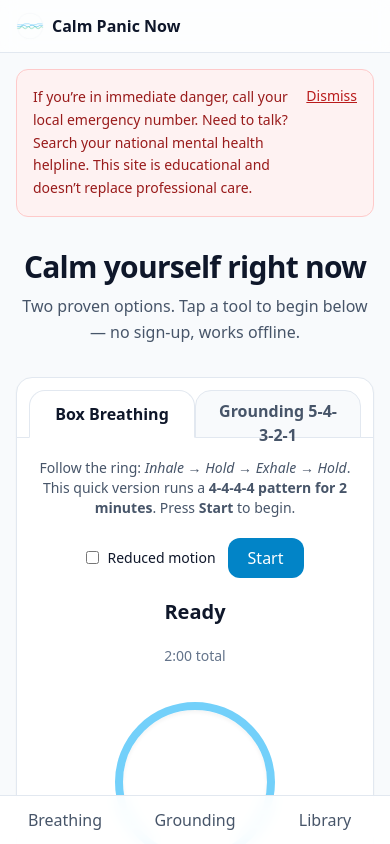
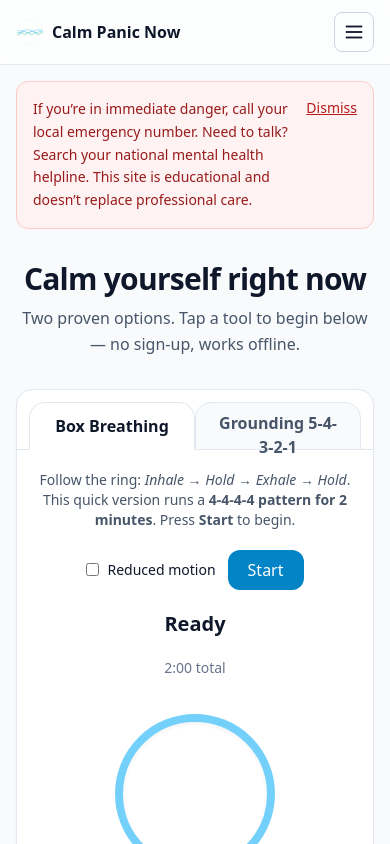
Before and after one commit to JiriTill/calm-panic-now, a Next.js app: page / in a window 390 px wide. Shown: the top 844 px of the page. Built offline with nearby package versions, Linux system fonts and the light colour scheme.

Commit message:
Update layout.tsx

```diff
--- a/src/app/layout.tsx
+++ b/src/app/layout.tsx
@@ -4,6 +4,7 @@ import Link from "next/link";
 import MobileNav from "./ui/MobileNav";
 import KoFiSmallButton from "./ui/KoFiSmallButton";
 import Image from "next/image";
+import MobileMenu from "./ui/MobileMenu";
 
 export const metadata: Metadata = {
   metadataBase: new URL("https://calmpanicnow.com"),
@@ -34,15 +35,18 @@ export default function RootLayout({ children }: { children: React.ReactNode })
               <Image src="/logo.png" alt="Calm Panic Now logo" width={28} height={28} />
               <span>Calm Panic Now</span>
             </Link>
+
+            {/* desktop links */}
             <div className="ml-auto hidden sm:flex gap-4 text-sm">
               <Link href="/calm/box-breathing">Box Breathing</Link>
               <Link href="/calm/grounding-54321">Grounding</Link>
               <Link href="/library">Library</Link>
             </div>
+            <MobileMenu />
           </nav>
         </header>
 
-        <main id="content" className="flex-1 pb-16 sm:pb-0">{children}</main>
+        <main id="content" className="flex-1">{children}</main>
 
       <footer className="border-t border-slate-200 dark:border-slate-800">
         <div className="container max-w-5xl py-10">
@@ -101,9 +105,6 @@ export default function RootLayout({ children }: { children: React.ReactNode })
           </div>
         </div>
       </footer>
-
-
-        <MobileNav />
       </body>
     </html>
   );
```
